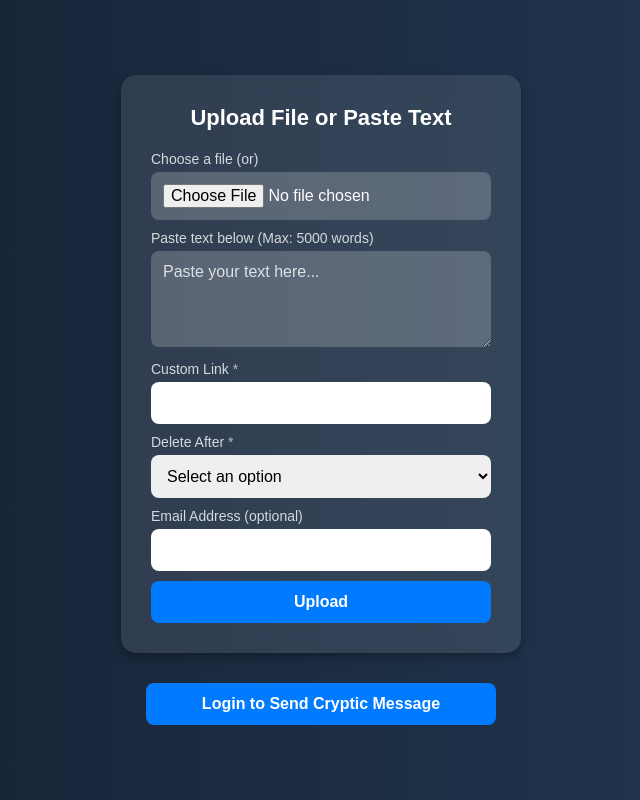
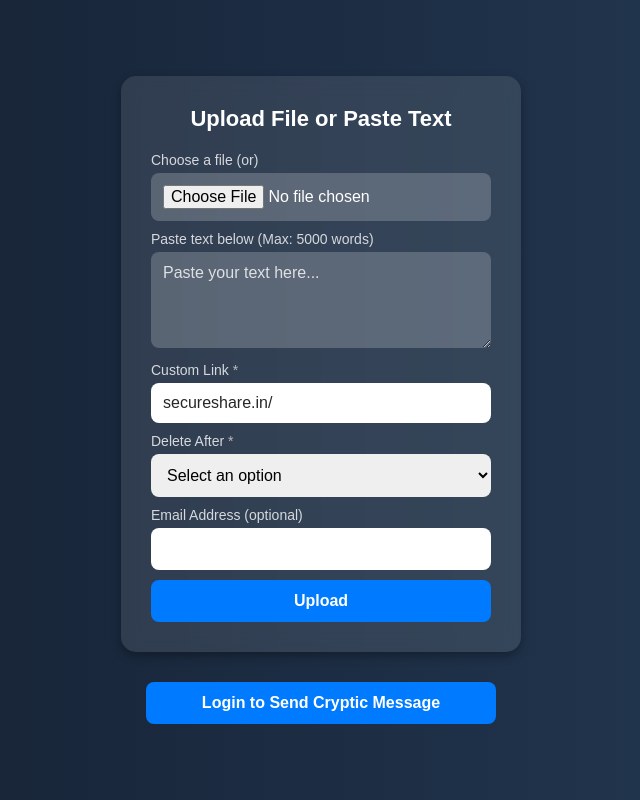
Before and after one commit to dhruvimehta17/file-sharing, a website: page public/index.html in a window 1280 px wide. Shown: the whole page, without its empty margins (319-959 px from the left). Drawn offline with Linux system fonts and the light colour scheme.

Commit message:
Some changes

```diff
--- a/public/index.html
+++ b/public/index.html
@@ -189,6 +189,38 @@
             filter: blur(9px);
         }
 
+        .input-wrapper {
+        position: relative;
+        width: 100%;
+    }
+
+    .input-wrapper {
+        position: relative;
+        width: 100%;
+    }
+
+    .input-wrapper .prefix {
+        position: absolute;
+        top: 50%;
+        left: 12px;
+        transform: translateY(-50%);
+        color: rgba(0, 0, 0, 0.85);
+        font-size: 16px;
+        pointer-events: none;
+        font-family: inherit;
+    }
+
+    .input-wrapper input {
+        padding-left: 123px;
+        height: 40px;
+        font-size: 16px;
+        width: 100%;
+        box-sizing: border-box;
+        border-radius: 8px;
+        border: none;
+        outline: none;
+    }
+
     </style>
 </head>
 <body>
@@ -203,7 +235,10 @@
         <span class="error" id="wordLimitError">Text exceeds 5000 words limit!</span>
 
         <label for="customLink">Custom Link <span style="color: rgb(188, 185, 185);">*</span></label>
-        <input type="text" id="customLink" placeholder="Enter custom link" required>
+        <div class="input-wrapper">
+            <span class="prefix">secureshare.in/</span>
+            <input type="text" id="customLink" placeholder="Enter custom link" required>
+        </div>
 
         <label for="deleteAfter">Delete After <span style="color: rgb(188, 185, 185);">*</span></label>
         <select id="deleteAfter">
```
Also changed, not shown: 1 other file.
